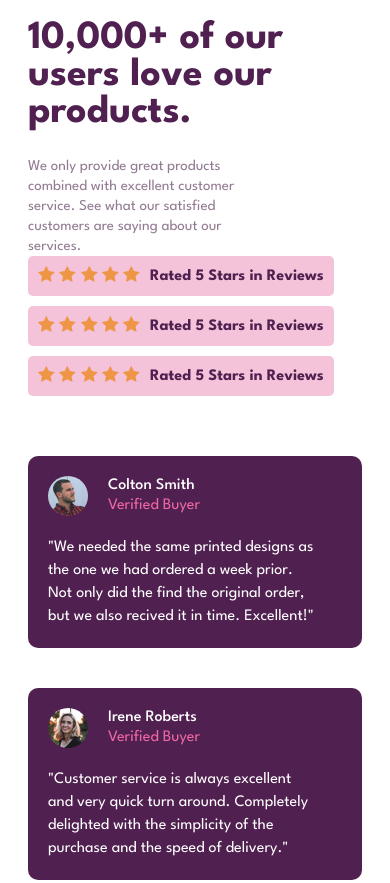
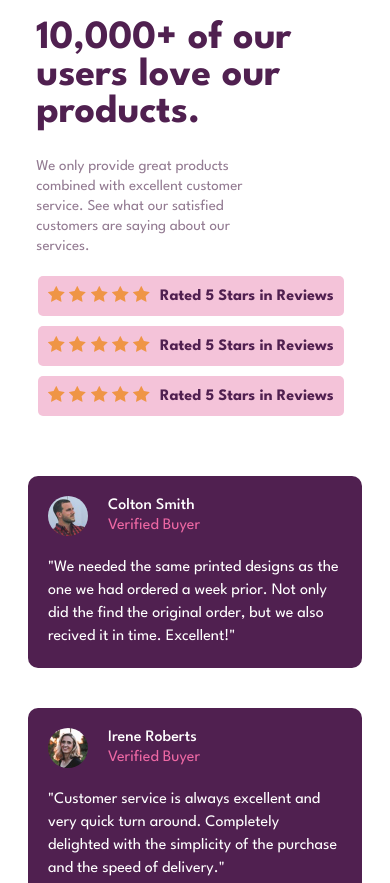
Before and after one commit to enggsatyamraj/social-proof-section-master, a plain HTML site: page index.html in a window 390 px wide. Shown: the top 883 px of the page. Drawn offline with Linux system fonts and the light colour scheme.

Commit message:
made website fully responsive

```diff
--- a/input.css
+++ b/input.css
@@ -9,7 +9,8 @@
     margin:10px;
     padding:10px;
     display:flex;
-    flex-direction:column
+    flex-direction:column;
+    max-width:1000px;
 }
 body{
     display:flex;
@@ -113,7 +114,7 @@ body{
     font-weight: var(--small_weight);
 }
 .colton_suggestion{
-    width:270px;
+    width:100%;
     line-height:23px;
 }
 .irene_div{
@@ -161,4 +162,11 @@ body{
         padding:10px;
         margin-right:0;
     }
+    .userlover{
+        width:95%;
+    }
+    .rating{
+        margin-top:20px;
+        padding-left:20px;
+    }
 }
```
